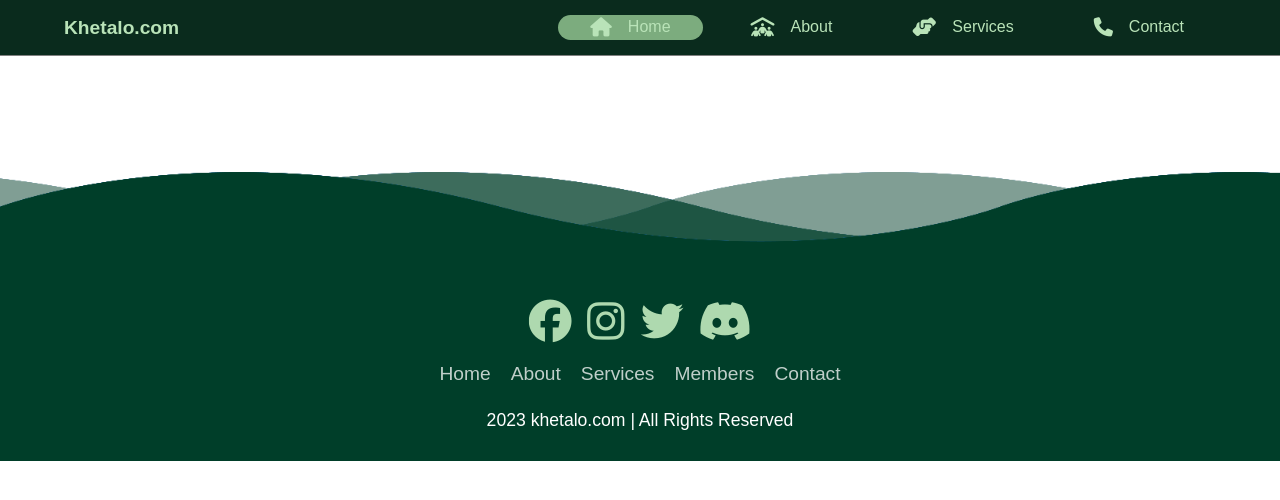
After one commit to aayushdhakal69/projectf0, a Django app: template templates/base1.html in a window 1280 px wide. The commit adds this page. Shown: the top 500 px of the page. Run offline with Django 4.2, Linux system fonts and the light colour scheme; the template is opened without the code that fills it, so the values that code supplies are empty; some libraries are stand-ins or nearby versions.

Commit message:
base file ready and inherited code index now

```diff
--- a/myapp/views.py
+++ b/myapp/views.py
@@ -5,7 +5,7 @@ from django.http import HttpResponse
 
 
 def index(request):
-    return render(request, "base.html")
+    return render(request, "index.html")
 
 
 def about(request):
--- a/projectf0/settings.py
+++ b/projectf0/settings.py
@@ -26,7 +26,7 @@ SECRET_KEY = "django-insecure-=r0ym%gnahhk4b*c^pf*h$ve^tf_^bqy=6)lf7seskjs*_!zz8
 # SECURITY WARNING: don't run with debug turned on in production!
 DEBUG = True
 
-ALLOWED_HOSTS = ['192.168.18.60','127.0.0.1','192.168.18.1']
+ALLOWED_HOSTS = ['192.168.18.60','127.0.0.1','192.168.18.1','192.168.254.183']
 
 
 # Application definition
--- /dev/null
+++ b/templates/base1.html
@@ -0,0 +1,386 @@
+<!DOCTYPE html>
+<html lang="en">
+
+<head>
+    <meta charset="UTF-8">
+    <meta http-equiv="X-UA-Compatible" content="IE=edge">
+    <meta name="viewport" content="width=device-width, initial-scale=1.0">
+
+    <!-- Font Awosome is Here -->
+    <script src="https://kit.fontawesome.com/c57b7eb6b9.js" crossorigin="anonymous"></script>
+
+    <title>Khetalo.com</title>
+
+    {% block body %}
+    <style>
+        * {
+            margin: 0;
+            padding: 0;
+            box-sizing: border-box;
+            font-family: 'Poppins', sans-serif;
+            list-style: none !important;
+            text-decoration: none !important;
+        }
+
+        /* This will apply for all the text color of a  */
+        .nav_a,
+        i {
+            color: rgb(185, 227, 184);
+        }
+
+        .logo a,
+        i {
+            font-weight: bolder;
+            font-size: larger;
+        }
+
+        .navbar {
+            position: relative;
+            z-index: 1111;
+        }
+
+        /* This will apply for upto 768 px deveoce only */
+        @media (max-width: 768px) {
+            .logo {
+                border-bottom: 1px solid gray;
+
+            }
+
+            .navList {
+                background: #003e29;
+            }
+
+            .navbar {
+                width: 100%;
+                height: 5vh;
+            }
+
+            .logo {
+                float: left;
+                display: flex;
+                justify-content: space-around;
+                align-items: center;
+                height: 5vh;
+                width: 100%;
+                position: fixed;
+                background-color: rgb(10, 43, 29);
+
+
+            }
+
+            .navList a {
+                display: flex;
+                gap: 0 1rem;
+                align-items: center;
+                justify-content: center;
+            }
+
+            .navList {
+                float: right;
+                display: flex;
+                flex-direction: column;
+                gap: 0 1rem;
+                height: 95vh;
+                position: fixed;
+                top: 5vh;
+                width: 100%;
+                align-items: center;
+                justify-content: center;
+                gap: 2rem 0;
+                left: -100%;
+                transition: all .5s;
+                z-index: 999;
+                background-color: rgb(10, 43, 29);
+
+
+            }
+
+            /* hiding croos at initially */
+            .cross {
+                display: none;
+            }
+
+            .menu {
+                row-gap: 20px;
+            }
+        }
+
+        /* this will apply after 768px device only */
+        @media(min-width: 768px) {
+
+            /* hiding hamburger and cross in large device */
+            .cross,
+            .hamBurger {
+                display: none;
+            }
+
+            .navbar {
+                display: flex;
+                justify-content: space-between;
+                padding: 0 5%;
+                height: 7vh;
+                align-items: center;
+                border-bottom: 1px solid gray;
+                position: fixed;
+                width: 100%;
+                background-color: rgb(10, 43, 29);
+                z-index: 999;
+            }
+
+            .navList {
+                display: flex;
+                gap: 0 1rem;
+            }
+
+            .navList a {
+                padding: .2rem 2rem;
+                transition: .3s;
+                display: flex;
+                gap: 0 1rem;
+            }
+
+            .navList a:hover,
+            a.active {
+                border-radius: 1rem;
+                background: rgb(124, 172, 126);
+            }
+        }
+
+        .main_footer {
+            display: flex;
+            justify-content: flex-end;
+            align-items: flex-end;
+            z-index: -999;
+        }
+
+        footer {
+            margin-top: 17rem;
+            position: relative;
+            width: 100%;
+            background: #003e29;
+            padding: 20px 50px;
+            min-height: 100px;
+            display: flex;
+            justify-content: center;
+            align-items: center;
+            flex-direction: column;
+        }
+
+        footer .social_icons,
+        footer .menu {
+            position: relative;
+            display: flex;
+            justify-content: center;
+            align-items: center;
+            margin: 10px 0;
+            flex-wrap: wrap;
+        }
+
+        footer .social_icons li,
+        footer .menu li {
+            list-style: none;
+        }
+
+        footer .social_icons li a {
+            font-size: 2em;
+            color: #fff;
+            margin: 0 10px;
+            display: inline-block;
+            transition: 0.5s;
+        }
+
+        footer .social_icons li a:hover {
+            transform: translateY(-10px);
+        }
+
+        footer .menu li a {
+            font-size: 1.2em;
+            color: #fff;
+            margin: 0 10px;
+            display: inline-block;
+            text-decoration: none;
+            opacity: 0.75;
+        }
+
+        footer .menu li a:hover {
+            opacity: 1;
+            color: hotpink;
+        }
+
+        footer p {
+            color: #fff;
+            text-align: center;
+            margin-top: 15px;
+            margin-bottom: 10px;
+            font-size: 1.1em;
+        }
+
+        footer .wave {
+            position: absolute;
+            top: -100px;
+            left: 0;
+            width: 100%;
+            height: 100px;
+            background: url('/static/wave.png');
+            background-size: 1000px 100px;
+        }
+
+        footer .waves #wave1 {
+            z-index: -1;
+            opacity: 1;
+            bottom: 0;
+            animation: animateWave 4s linear infinite;
+        }
+
+        footer .waves #wave2 {
+            z-index: -1;
+            opacity: 0.5;
+            bottom: 10px;
+            animation: animateWave_2 4s linear infinite;
+        }
+
+        footer .waves #wave3 {
+            z-index: -1;
+            opacity: .2;
+            bottom: 15px;
+            animation: animateWave_3 3s linear infinite;
+        }
+
+        footer .waves #wave1 {
+            z-index: -1;
+            opacity: .7;
+            bottom: 20px;
+            animation: animateWave_4 3s linear infinite;
+        }
+
+        @keyframes animateWave {
+            0% {
+                background-position-x: -1000px;
+            }
+
+            100% {
+                background-position-x: 0px;
+            }
+        }
+
+        @keyframes animateWave_2 {
+            0% {
+                background-position-x: -1000px;
+            }
+
+            100% {
+                background-position-x: 0px;
+            }
+        }
+
+        @keyframes animateWave_3 {
+            0% {
+                background-position-x: -1000px;
+            }
+
+            100% {
+                background-position-x: 0px;
+            }
+        }
+
+        @keyframes animateWave_4 {
+            0% {
+                background-position-x: -1000px;
+            }
+
+            100% {
+                background-position-x: 0px;
+            }
+        }
+    </style>
+</head>
+
+<body>
+    <div class="navbar">
+        <div class="logo">
+            <a href="#" title="khetalo.com" class="nav_a">Khetalo.com</a>
+
+            <!-- Hamburger -->
+            <i class="fa-solid fa-bars hamBurger"></i>
+            <i class="fa-solid fa-xmark cross"></i>
+        </div>
+
+        <ul class="navList">
+            <li>
+
+                <a href="#" class="active nav_a" title="home">
+                    <i class="fa-solid fa-house"></i>
+                    Home</a>
+            </li>
+
+            <li>
+                <a href="#" title="about" class="nav_a">
+                    <i class="fa-solid fa-people-roof"></i>
+                    About</a>
+            </li>
+
+            <li>
+                <a href="#" title="service" class="nav_a">
+                    <i class="fa-solid fa-handshake-angle"></i>
+                    Services</a>
+            </li>
+
+            <li>
+                <a href="#" title="contact" class="nav_a">
+                    <i class="fa-solid fa-phone"></i>
+                    Contact</a>
+            </li>
+        </ul>
+
+
+
+        <!-- hmaburger is here -->
+
+    </div>
+    {% block content %} {% endblock %}
+    <div class="main_footer">
+        <footer>
+            <div class="waves">
+                <div class="wave" id="wave1"></div>
+                <div class="wave" id="wave2"></div>
+                <div class="wave" id="wave3"></div>
+                <div class="wave" id="wave4"></div>
+            </div>
+            <ul class="social_icons">
+                <li><a href="#"><i class="fa-brands fa-facebook fa-beat-fade"></i></a></li>
+                <li><a href="#"><i class="fa-brands fa-instagram fa-beat-fade"></i></a></li>
+                <li><a href="#"><i class="fa-brands fa-twitter fa-beat-fade"></i></a></li>
+                <li><a href="#"><i class="fa-brands fa-discord fa-beat-fade"></i></a></li>
+            </ul>
+            <ul class="menu">
+                <li><a href="#">Home</a></li>
+                <li><a href="#">About</a></li>
+                <li><a href="#">Services</a></li>
+                <li><a href="#">Members</a></li>
+                <li><a href="#">Contact</a></li>
+            </ul>
+            <p>2023 khetalo.com | All Rights Reserved</p>
+        </footer>
+    </div>
+
+    <!-- Your Script is here -->
+    <script>
+
+        const navList = document.querySelector('.navList')
+        const hamBurger = document.querySelector('.hamBurger');
+        hamBurger.addEventListener('click', function () {
+            navList.style.left = '0';
+            hamBurger.style.display = 'none';
+            cross.style.display = 'block';
+        })
+        const cross = document.querySelector('.cross');
+        cross.addEventListener('click', function () {
+            navList.style.left = "-100%"
+            hamBurger.style.display = 'flex';
+            cross.style.display = 'none';
+        })
+    </script>
+</body>
+{% endblock %}
+
+</html>
```
Also changed, not shown: templates/base.html (+181 -145 lines), templates/index.html (+17 -7 lines).
